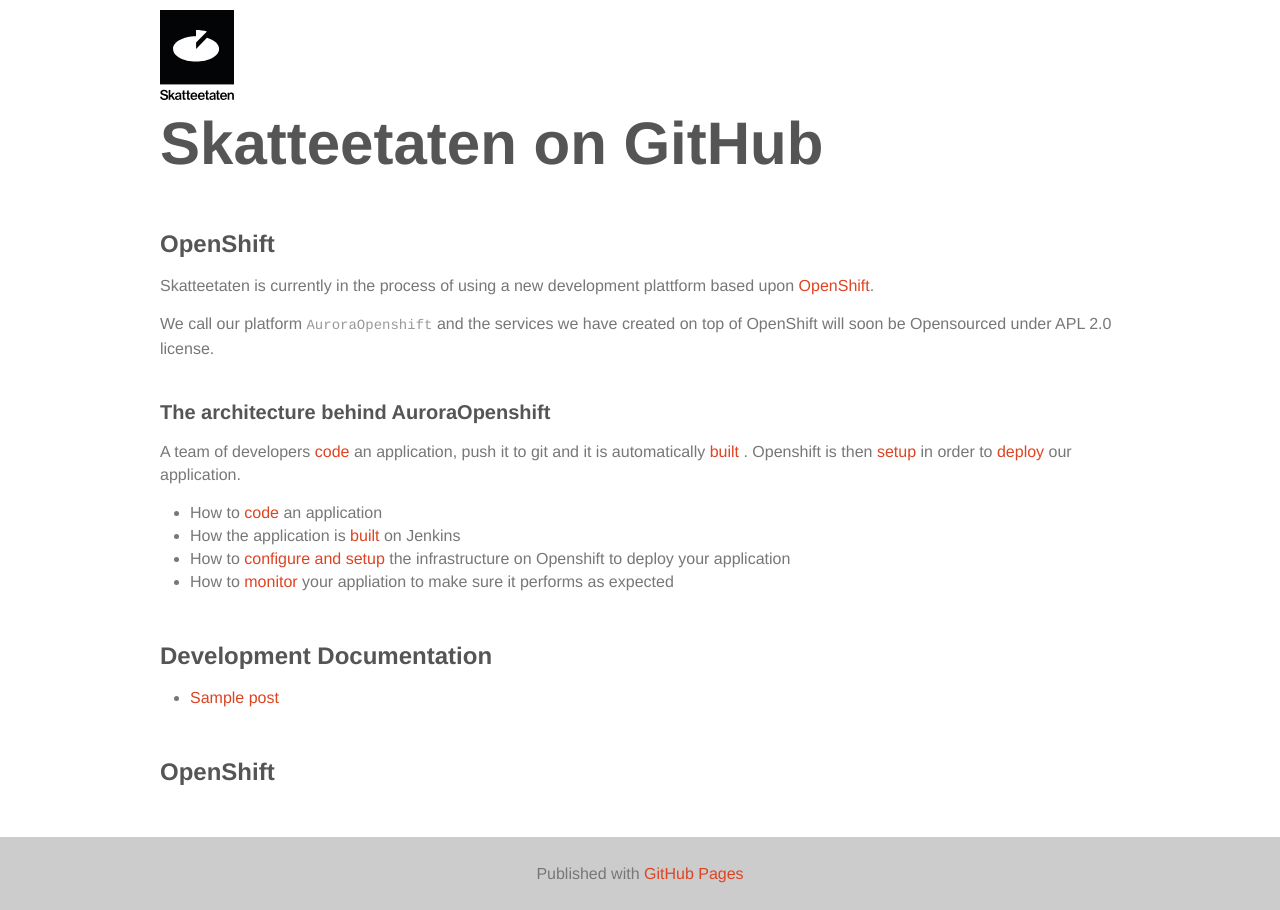
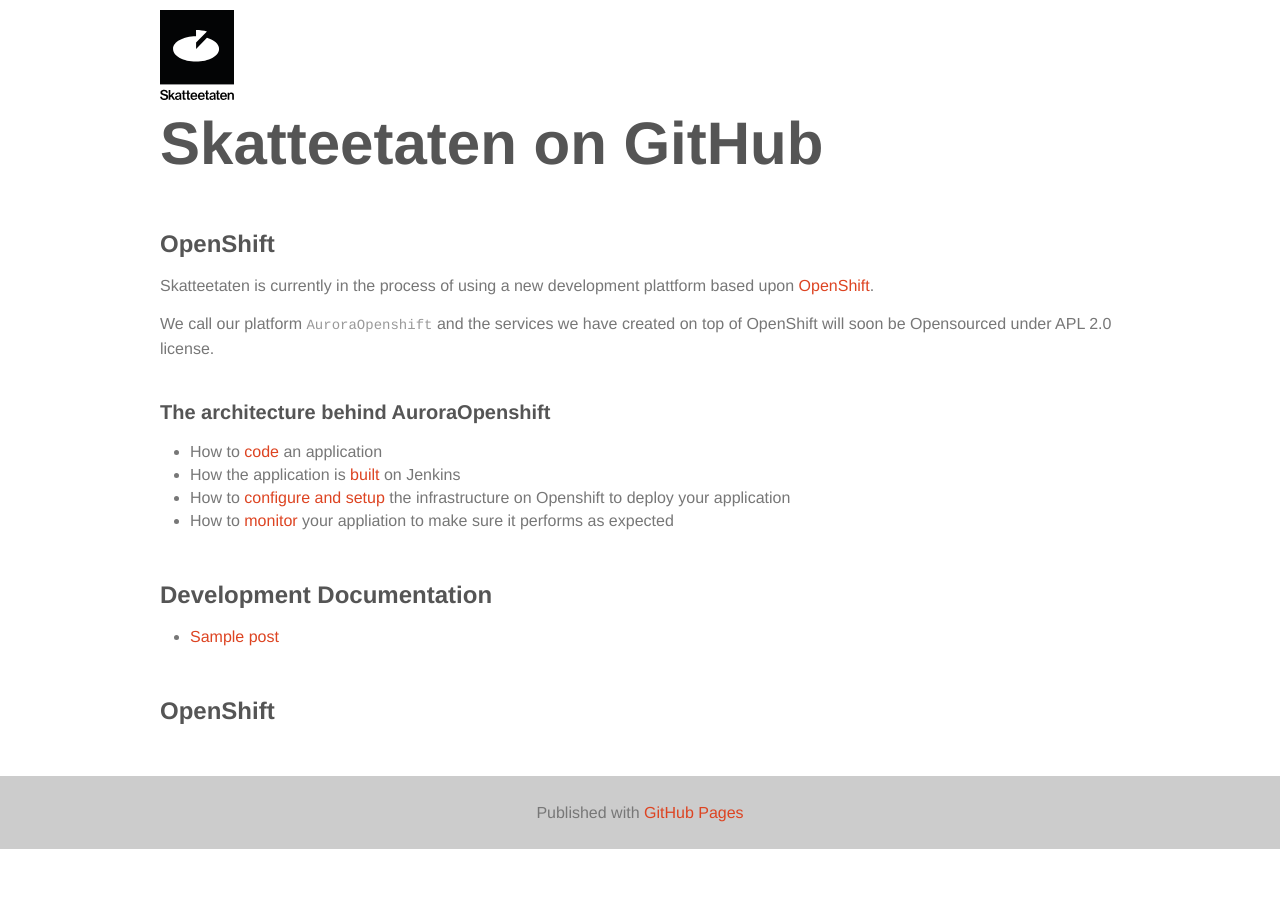
Before and after one commit to Skatteetaten/skatteetaten.github.io, a Jekyll site: the page built from OpenShift/index.md, in a window 1280 px wide. Built offline with Jekyll 4.4.1, drawn with Linux system fonts in a browser that asks for light colours; nearby versions of some CDN libraries; our own code applies the rules of GitHub Pages for plain Markdown files.

Commit message:
fix index page for openshift.

```diff
--- a/OpenShift/index.md
+++ b/OpenShift/index.md
@@ -10,9 +10,6 @@
 
 ### The architecture behind AuroraOpenshift
 
-A team of developers [code](coding.html) an application, push it to git and it is automatically [built](build.html) . Openshift is then [setup](setup.html) in order to [deploy](deploy.html) our application.
-
-
  * How to [code](coding.html) an application
  * How the application is [built](building.html) on Jenkins
  * How to [configure and setup](setup.html) the infrastructure on Openshift to deploy your application
```
